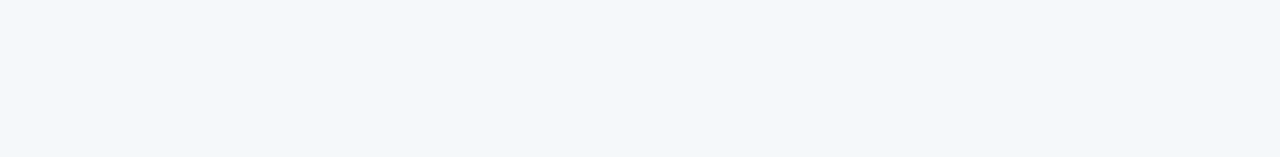
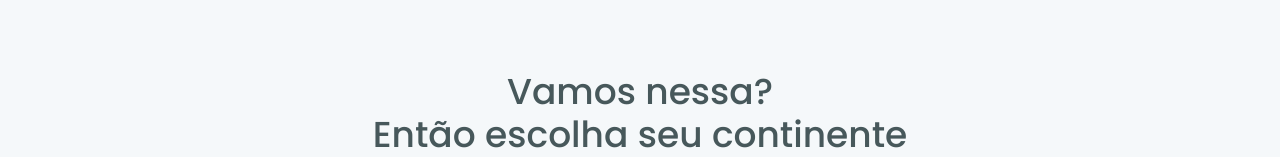
Before and after one commit to brunomestanza/ignite-challenge-06, a Next.js app: page / in a window 1280 px wide. Shown: the part 772-929 px from the top of the page. Before the commit the page ends 800 px from the top, so only its background shows below. Built offline with nearby package versions, Linux system fonts and the light colour scheme.

Commit message:
Feat: Heading componentes

```diff
--- a/package.json
+++ b/package.json
@@ -16,7 +16,8 @@
     "next": "12.1.4",
     "react": "18.0.0",
     "react-dom": "18.0.0",
-    "react-icons": "^4.3.1"
+    "react-icons": "^4.3.1",
+    "swiper": "^8.0.7"
   },
   "devDependencies": {
     "@types/node": "^17.0.23",
--- a/src/components/Banner.tsx
+++ b/src/components/Banner.tsx
@@ -1,4 +1,5 @@
 import { Box, Flex, Heading, Image, Stack, Text } from "@chakra-ui/react";
+import { H1 } from "./Headings/H1";
 
 export function Banner() {
   return (
@@ -18,9 +19,7 @@ export function Banner() {
           py="10"
         >
           <Stack spacing={8}>
-            <Heading color="gray.50" fontSize="5xl" fontWeight="medium">
-              5 Continentes,<br/>infinitas possibilidades.
-            </Heading>
+            <H1>5 Continentes,<br/>infinitas possibilidades.</H1>
             <Text color="gray.200" fontSize="2xl">
               Chegou a hora de tirar do papel a viagem<br/>que você sempre sonhou.
             </Text>
--- /dev/null
+++ b/src/components/Headings/H1.tsx
@@ -0,0 +1,13 @@
+import { Heading, HeadingProps } from "@chakra-ui/react";
+
+interface H1Props extends HeadingProps {
+  children: React.ReactNode;
+}
+
+export function H1 ({ children }: H1Props){
+  return (
+    <Heading as="h1" color="gray.50" fontSize="5xl" fontWeight="medium">
+      {children}
+    </Heading>
+  )
+};
--- /dev/null
+++ b/src/components/Headings/H3.tsx
@@ -0,0 +1,13 @@
+import { Heading, HeadingProps } from "@chakra-ui/react";
+
+interface H3Props extends HeadingProps {
+  children: React.ReactNode;
+}
+
+export function H3 ({ children }: H3Props){
+  return (
+    <Heading as="h3" color="gray.900" fontSize="4xl" fontWeight="medium">
+      {children}
+    </Heading>
+  )
+};
--- a/src/pages/index.tsx
+++ b/src/pages/index.tsx
@@ -1,4 +1,6 @@
+import { Box } from "@chakra-ui/react";
 import { Banner } from "../components/Banner";
+import { H3 } from "../components/Headings/H3";
 import { TravelTypes } from "../components/TravelTypes";
 
 export default function Home() {
@@ -6,6 +8,9 @@ export default function Home() {
     <>
       <Banner />
       <TravelTypes />
+      <Box textAlign="center" maxWidth={1440} mx="auto" mt="20">
+        <H3>Vamos nessa?<br/>Então escolha seu continente</H3>
+      </Box>
     </>
   );
 };
```
Also changed, not shown: 1 other file (tests, documents, lock files or other folders).
